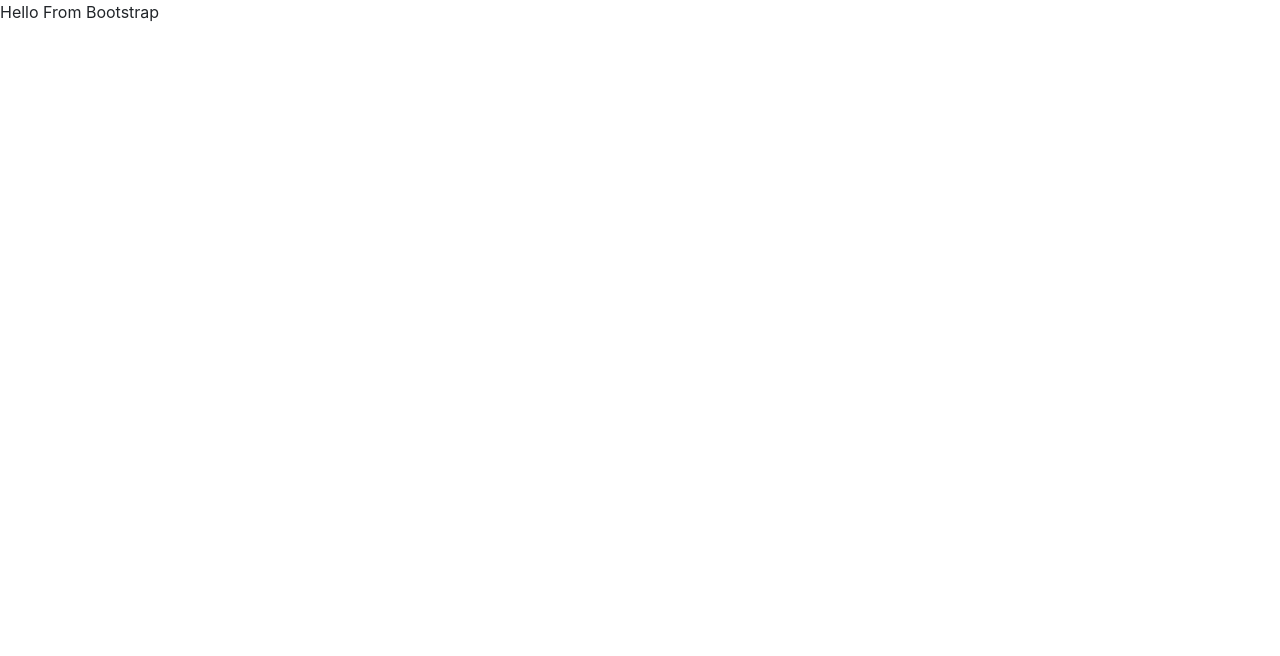
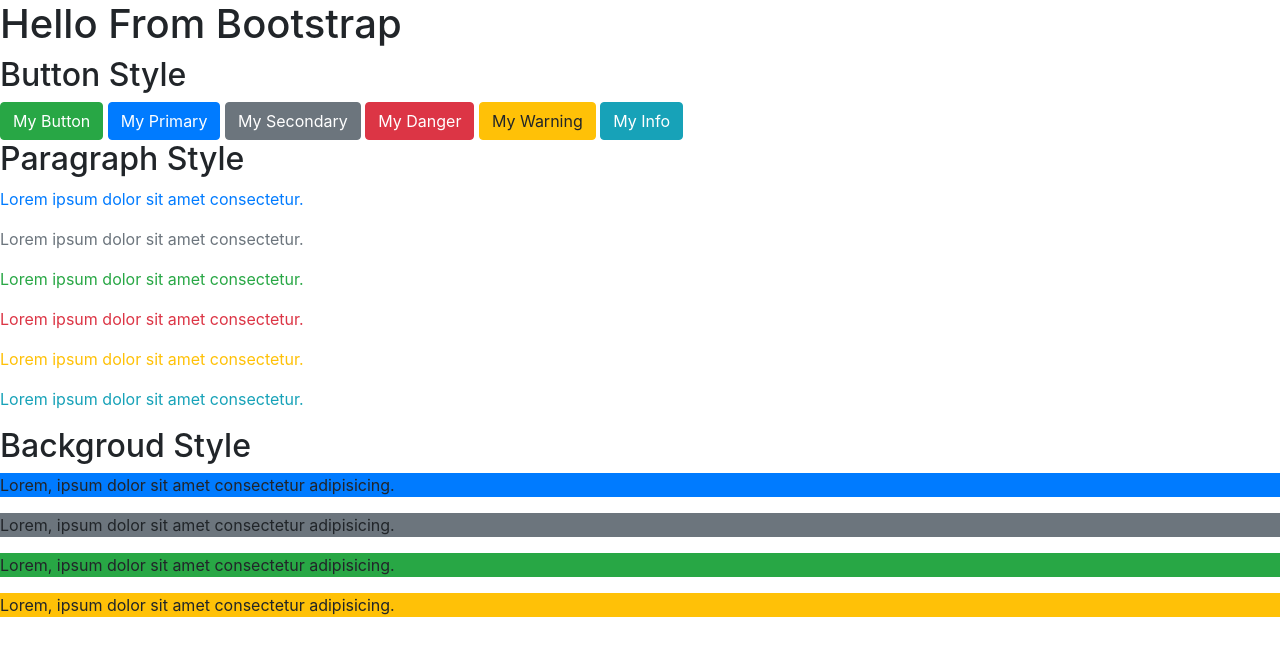
Before and after one commit to subroto-baroi/Bootstrap-Part, a plain HTML site: page index.html in a window 1280 px wide. Drawn offline with Linux system fonts and the light colour scheme.

Commit message:
add all changes

```diff
--- a/index.html
+++ b/index.html
@@ -5,8 +5,28 @@
     <meta name="viewport" content="width=device-width, initial-scale=1.0">
     <title>Bootstrap Hero</title>
     <link rel="stylesheet" href="css/bootstrap.min.css">
+    <link rel="stylesheet" href="css/style.css">
 </head>
 <body>
-    <p>Hello From Bootstrap</p>
+    <h1>Hello From Bootstrap</h1>
+    <h2>Button Style</h2>
+    <button class="btn btn-success">My Button</button>
+    <button class="btn btn-primary">My Primary</button>
+    <button class="btn btn-secondary">My Secondary</button>
+    <button class="btn btn-danger">My Danger</button>
+    <button class="btn btn-warning">My Warning</button>
+    <button class="btn btn-info">My Info</button>
+    <h2>Paragraph Style</h2>
+    <p  class="text-primary">Lorem ipsum dolor sit amet consectetur.</p>
+    <p  class="text-secondary">Lorem ipsum dolor sit amet consectetur.</p>
+    <p  class="text-success">Lorem ipsum dolor sit amet consectetur.</p>
+    <p  class="text-danger">Lorem ipsum dolor sit amet consectetur.</p>
+    <p  class="text-warning">Lorem ipsum dolor sit amet consectetur.</p>
+    <p  class="text-info">Lorem ipsum dolor sit amet consectetur.</p>
+    <h2>Backgroud Style</h2>
+    <p class="bg-primary">Lorem, ipsum dolor sit amet consectetur adipisicing.</p>
+    <p class="bg-secondary">Lorem, ipsum dolor sit amet consectetur adipisicing.</p>
+    <p class="bg-success">Lorem, ipsum dolor sit amet consectetur adipisicing.</p>
+    <p class="bg-warning">Lorem, ipsum dolor sit amet consectetur adipisicing.</p>
 </body>
 </html>
```
Also changed, not shown: css/style.css (added).
